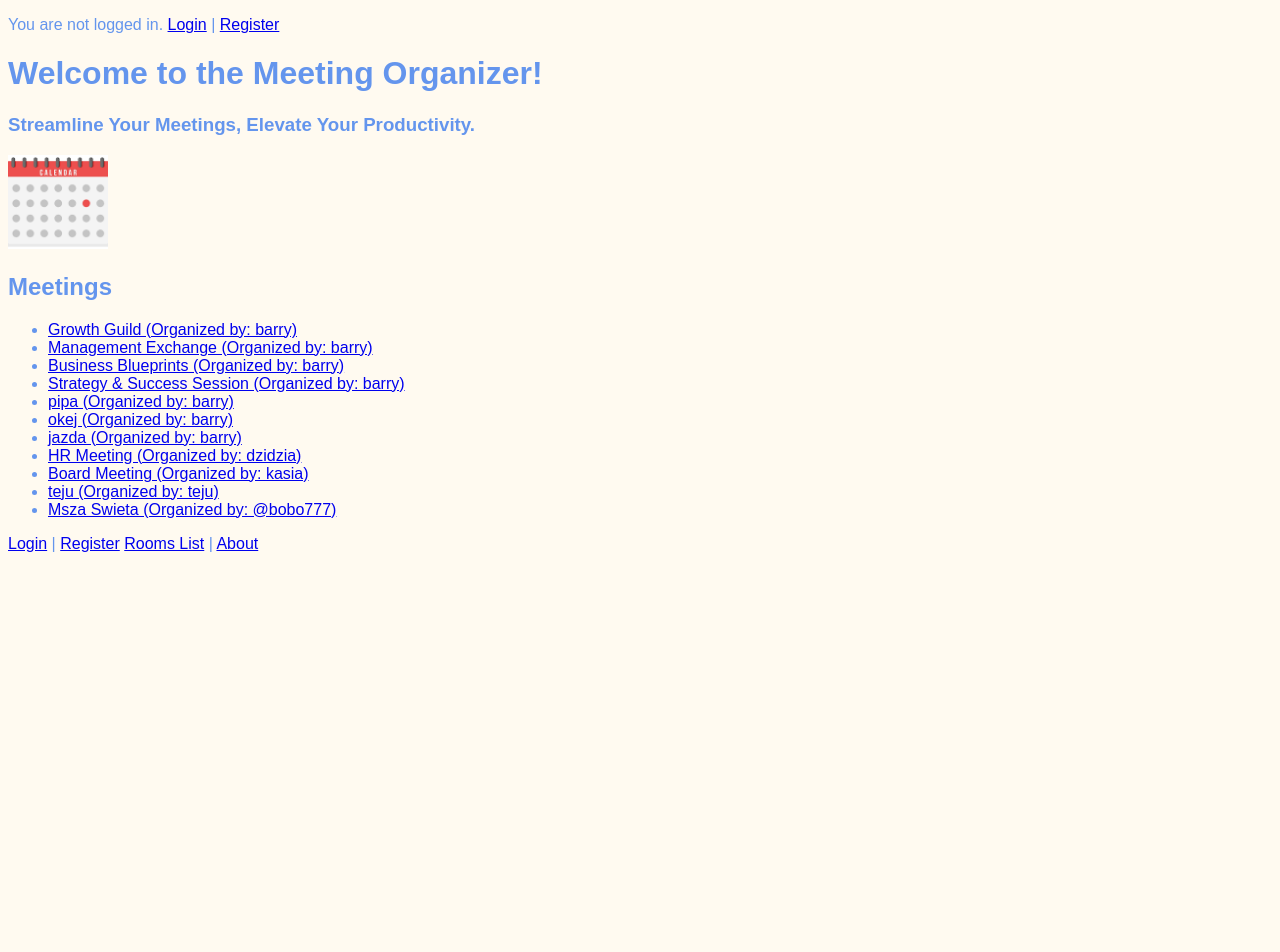
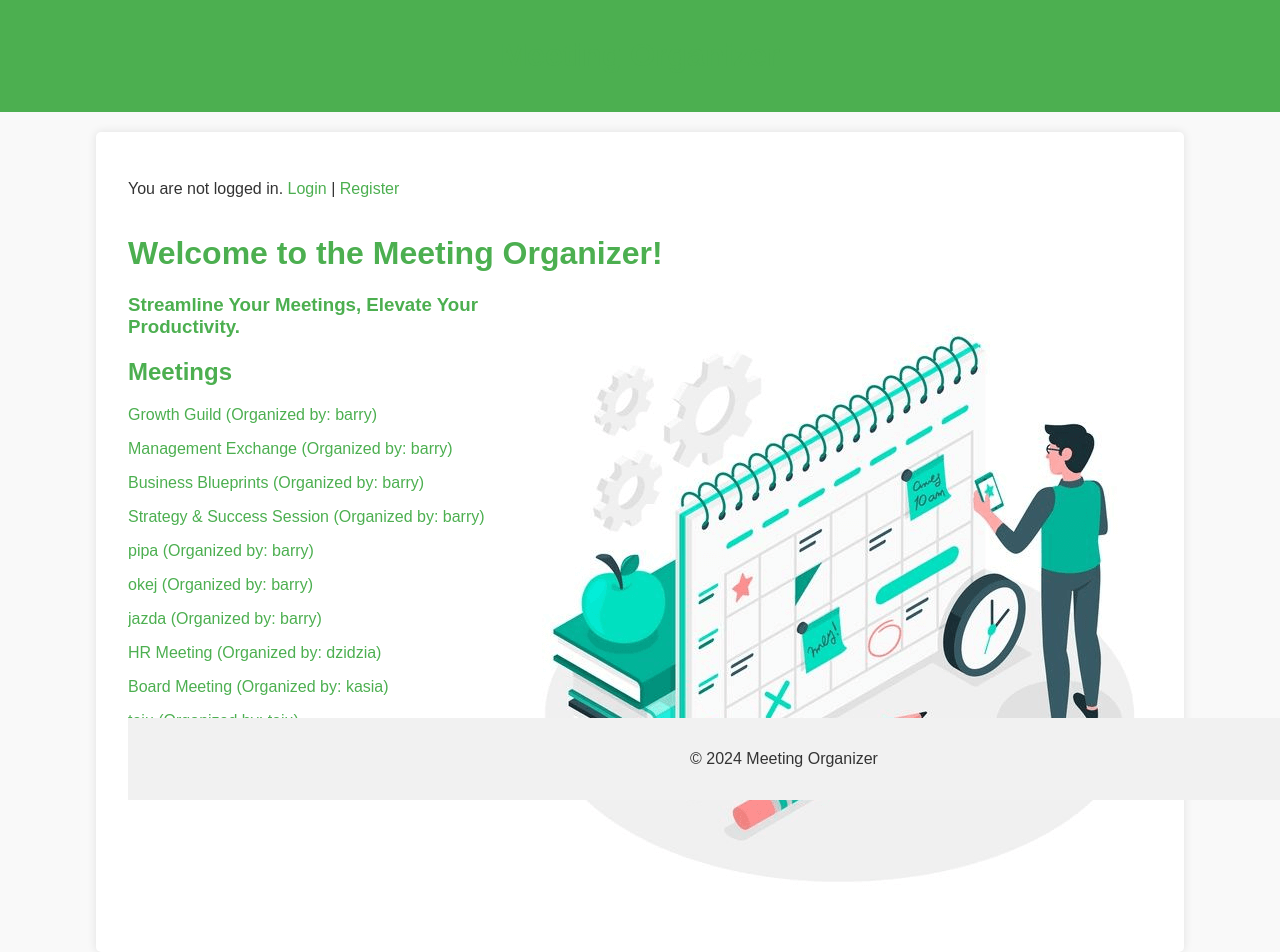
Before and after one commit to Barry1701/meeting_organizer, a Django app: page / in a window 1280 px wide. Before the commit the page ends 552 px from the top, so only its background shows below. Run offline with Django 5.2, Linux system fonts and the light colour scheme; data comes from the database, SQL or seed files in the repository; both versions use the stored data as it was after the commit.

Commit message:
Style page with CSS and change calendar picture

```diff
--- a/meeting_organizer/meetings/models.py
+++ b/meeting_organizer/meetings/models.py
@@ -17,7 +17,7 @@ class Meeting(models.Model):
     start_time = models.TimeField(default=time(9))
     duration = models.IntegerField(default=1)  # Duration in hours
     room = models.ForeignKey(Room, on_delete=models.CASCADE)
-    created_by = models.ForeignKey(User, on_delete=models.CASCADE, default=1)  # User who created the meeting
+    created_by = models.ForeignKey(User, on_delete=models.CASCADE)
 
     def __str__(self):
         return f'{self.title} at {self.start_time} on {self.date}'
@@ -30,12 +30,14 @@ class Meeting(models.Model):
 
     def clean(self):
         super().clean()
-        # Custom validation to ensure no overlapping meetings in the same room
+        # Calculate end time within the clean method
+        start_datetime = datetime.combine(self.date, self.start_time)
+        end_datetime = start_datetime + timedelta(hours=self.duration)
         overlapping_meetings = Meeting.objects.filter(
             room=self.room,
             date=self.date,
-            start_time__lt=self.end_time,
-            end_time__gt=self.start_time,
+            start_time__lt=end_datetime.time(),
+            start_time__gte=self.start_time,
         ).exclude(pk=self.pk)
         if overlapping_meetings.exists():
             raise ValidationError('This meeting overlaps with another meeting in the same room.')
--- a/meeting_organizer/website/static/website/style.css
+++ b/meeting_organizer/website/static/website/style.css
@@ -1,5 +1,117 @@
-body{
+body {
     font-family: sans-serif;
-    color: cornflowerblue;
-    background-color: floralwhite;
+    color: #333;
+    background-color: #f9f9f9;
+    margin: 0;
+    padding: 0;
 }
+
+header {
+    background-color: #4CAF50;
+    color: white;
+    padding: 1em;
+    text-align: center;
+}
+
+.calendar-image {
+    float: right;
+    margin-left: 20px;
+    height: auto;
+}
+
+h1, h2, h3 {
+    color: #4CAF50;
+}
+
+.container {
+    width: 80%;
+    margin: 0 auto;
+    padding: 2em;
+    background-color: white;
+    box-shadow: 0 0 10px rgba(0, 0, 0, 0.1);
+    border-radius: 5px;
+    margin-top: 20px;
+}
+
+ul {
+    list-style-type: none;
+    padding: 0;
+}
+
+
+
+li {
+    margin: 1em 0;
+}
+
+a {
+    color: #4CAF50;
+    text-decoration: none;
+}
+
+a:hover {
+    text-decoration: underline;
+}
+
+button {
+    background-color: #4CAF50;
+    color: white;
+    border: none;
+    padding: 0.5em 1em;
+    border-radius: 5px;
+    cursor: pointer;
+}
+
+button:hover {
+    background-color: #45a049;
+}
+
+form {
+    margin: 1em 0;
+}
+
+form table {
+    width: 100%;
+}
+
+form table tr td {
+    padding: 0.5em;
+}
+
+input[type="text"], input[type="date"], input[type="time"], input[type="number"] {
+    width: 100%;
+    padding: 0.5em;
+    border: 1px solid #ccc;
+    border-radius: 5px;
+}
+
+input[type="submit"] {
+    width: auto;
+    padding: 0.5em 1em;
+    border: none;
+    background-color: #4CAF50;
+    color: white;
+    cursor: pointer;
+    border-radius: 5px;
+}
+
+input[type="submit"]:hover {
+    background-color: #45a049;
+}
+
+.footer {
+    text-align: center;
+    padding: 1em;
+    background-color: #f1f1f1;
+    position: fixed;
+    width: 100%;
+    bottom: 0;
+}
+
+@media (max-width: 600px) {
+    .calendar-image {
+        float: none;
+        display: block;
+        margin: 0 auto 20px; /* Center the image on small screens */
+    }
+}
--- a/meeting_organizer/website/templates/base.html
+++ b/meeting_organizer/website/templates/base.html
@@ -8,6 +8,10 @@
     <link rel="stylesheet" href="{% static 'website/style.css' %}">
 </head>
 <body>
+    <header>
+        <h1>Meeting Organizer</h1>
+    </header>
+    <div class="container">
         {% if user.is_authenticated %}
             <p>Welcome, {{ user.username }}!</p>
             <form method="post" action="{% url 'logout' %}">
@@ -18,5 +22,9 @@
             <p>You are not logged in. <a href="{% url 'login' %}">Login</a> | <a href="{% url 'register' %}">Register</a></p>
         {% endif %}
         {% block content %}{% endblock %}
+    </div>
+    <footer class="footer">
+        <p>&copy; 2024 Meeting Organizer</p>
+    </footer>
 </body>
 </html>
--- a/meeting_organizer/website/templates/website/welcome.html
+++ b/meeting_organizer/website/templates/website/welcome.html
@@ -1,10 +1,11 @@
 {% extends 'base.html' %}
 {% load static %}
 {% block content %}
+    <div style="overflow: hidden;"> <!-- Add this div to contain floated elements -->
         <h1>Welcome to the Meeting Organizer!</h1>
+        <img src="{% static 'website/Meeting_Organizer.png' %}" class="calendar-image" alt="Calendar">
 
         <h3>Streamline Your Meetings, Elevate Your Productivity.</h3>
-    <img src="{% static 'website/calendar.png' %}" width="100px">
 
         <h2>Meetings</h2>
         <ul>
@@ -19,10 +20,7 @@
 
     {% if user.is_authenticated %}
         <a href="{% url 'new' %}">Add New Meeting</a> |
-        <a href="{% url 'logout' %}">Logout</a>
-    {% else %}
-        <a href="{% url 'login' %}">Login</a> |
-        <a href="{% url 'register' %}">Register</a>
+
     {% endif %}
 
     <a href="{% url 'rooms' %}">Rooms List</a> |
```
Also changed, not shown: meeting_organizer/db.sqlite3, meeting_organizer/meetings/migrations/0004_alter_meeting_created_by.py (added), meeting_organizer/website/static/website/Meeting_Organizer.png (added), meeting_organizer/website/static/website/calendar.png (deleted). Lines whose indentation alone changed are shown as unchanged.
